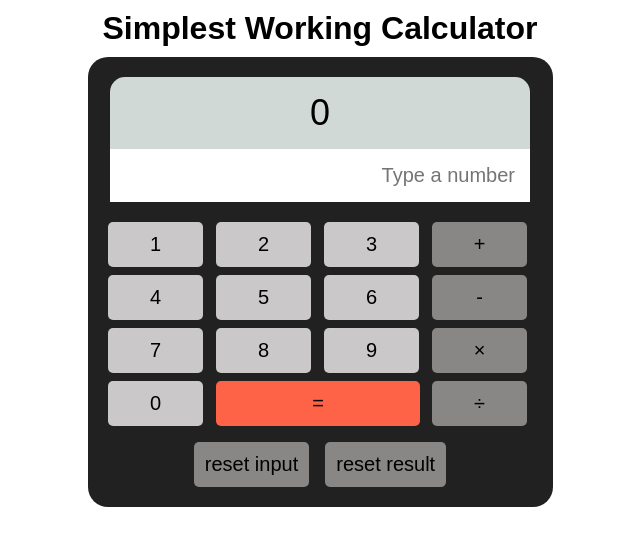
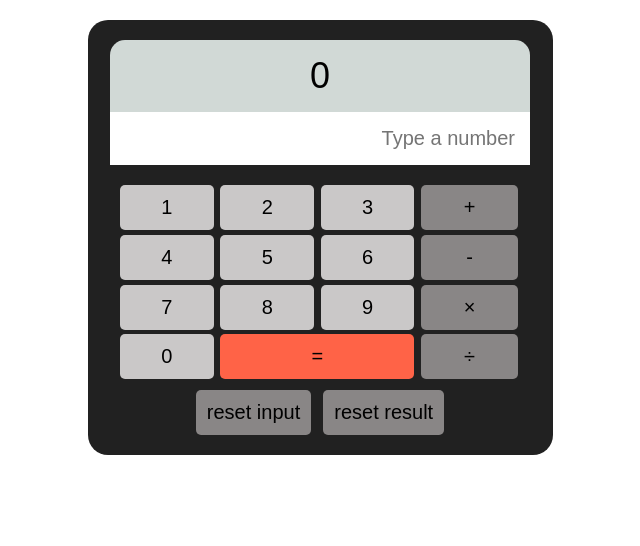
Before and after one commit to vikatiurne/06-calculator, a React (Create React App) app: page / in a window 1280 px wide. Shown: the top 546 px of the page, without its empty margins (320-960 px from the left). Built offline with nearby package versions, Linux system fonts and the light colour scheme.

Commit message:
added adaptive

```diff
--- a/src/App.css
+++ b/src/App.css
@@ -5,25 +5,26 @@
   box-sizing: border-box;
   font-family: sans-serif;
 }
-h1 {
+/* h1 {
   margin: 10px;
-}
+} */
 
 .calculator {
   background-color: #212121;
-  margin: 0 auto;
+  margin: 20px auto 0;
   padding: 20px;
   max-width: 465px;
+  width: 100%;
   border-radius: 20px;
 }
 
 form p {
-  width: 420px;
+  max-width: 420px;
+  width: 100%;
   margin: 0 auto;
   font-size: 36px;
   padding: 15px;
   background-color: #d1d9d6;
-  /* color: gray; */
   border-top-right-radius: 15px;
   border-top-left-radius: 15px;
 }
@@ -37,26 +38,27 @@ input {
   display: block;
   margin: 0 auto 20px;
   padding: 15px;
-  width: 420px;
+  max-width: 420px;
+  width: 100%;
   border: none;
   border-radius: 0;
   background-color: white;
   text-align: end;
 }
 .panel {
-  margin: 0 auto 8px;
+  margin: 0 auto 0.3em;
   display: grid;
   max-width: 400px;
   width: 100%;
   grid-template-columns: 3fr 1fr;
   justify-content: center;
-  gap: 8px;
+  gap: 0.3em;
 }
 
 .active {
   display: grid;
-  grid-template-columns: 100px;
-  gap: 8px;
+  grid-template-columns: 1fr;
+  gap: 0.3em;
 }
 .active button {
   background-color: rgb(137 134 134);
@@ -65,7 +67,7 @@ input {
 button {
   border: 1px solid transparent;
   background: #cac8c8;
-  margin-right: 5px;
+  margin-right: 0.1em;
 }
 button:hover {
   border: 1px solid white;
@@ -74,12 +76,12 @@ button:hover {
 }
 .numbers {
   display: grid;
-  grid-template-columns: 100px 100px 100px;
-  gap: 8px;
+  grid-template-columns: 1fr 1fr 1fr;
+  gap: 0.3em;
   justify-content: center;
 }
 .numbers button:last-child {
-  width: 204px;
+  grid-column: 2/span 2;
   background-color: tomato;
 }
 .numbers button:last-child:hover {
@@ -90,6 +92,6 @@ button:hover {
 }
 
 form > button {
-  margin: 8px 8px 0;
+  margin: 0.3em 0.3em 0;
   background-color: rgb(137 134 134);
 }
--- a/src/App.js
+++ b/src/App.js
@@ -125,9 +125,9 @@ function App() {
 
   return (
     <div className="App">
-      <div>
+      {/* <div>
         <h1>Simplest Working Calculator</h1>
-      </div>
+      </div> */}
       <div className="calculator">
         <form>
           <p>{result}</p>
```
